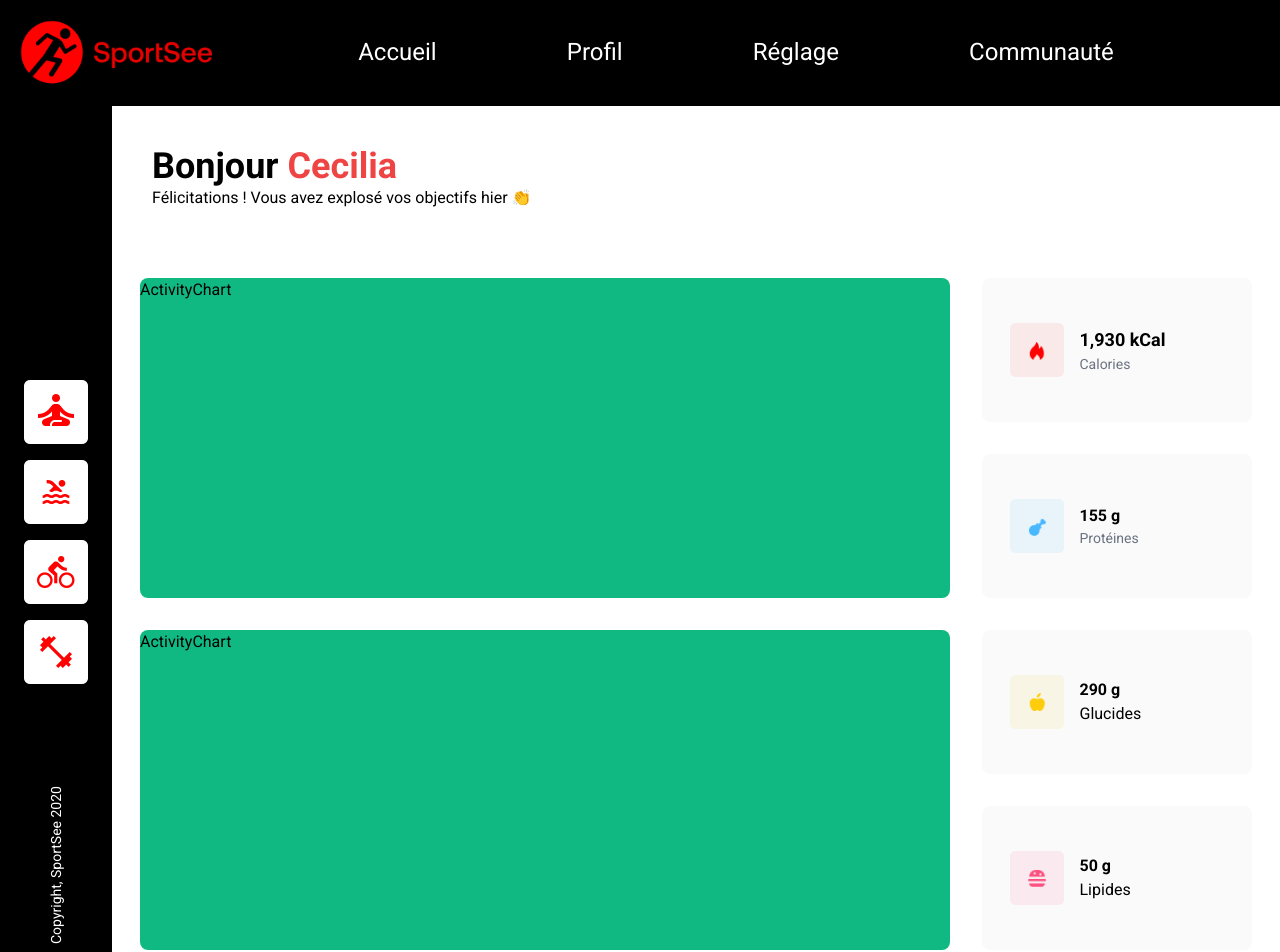
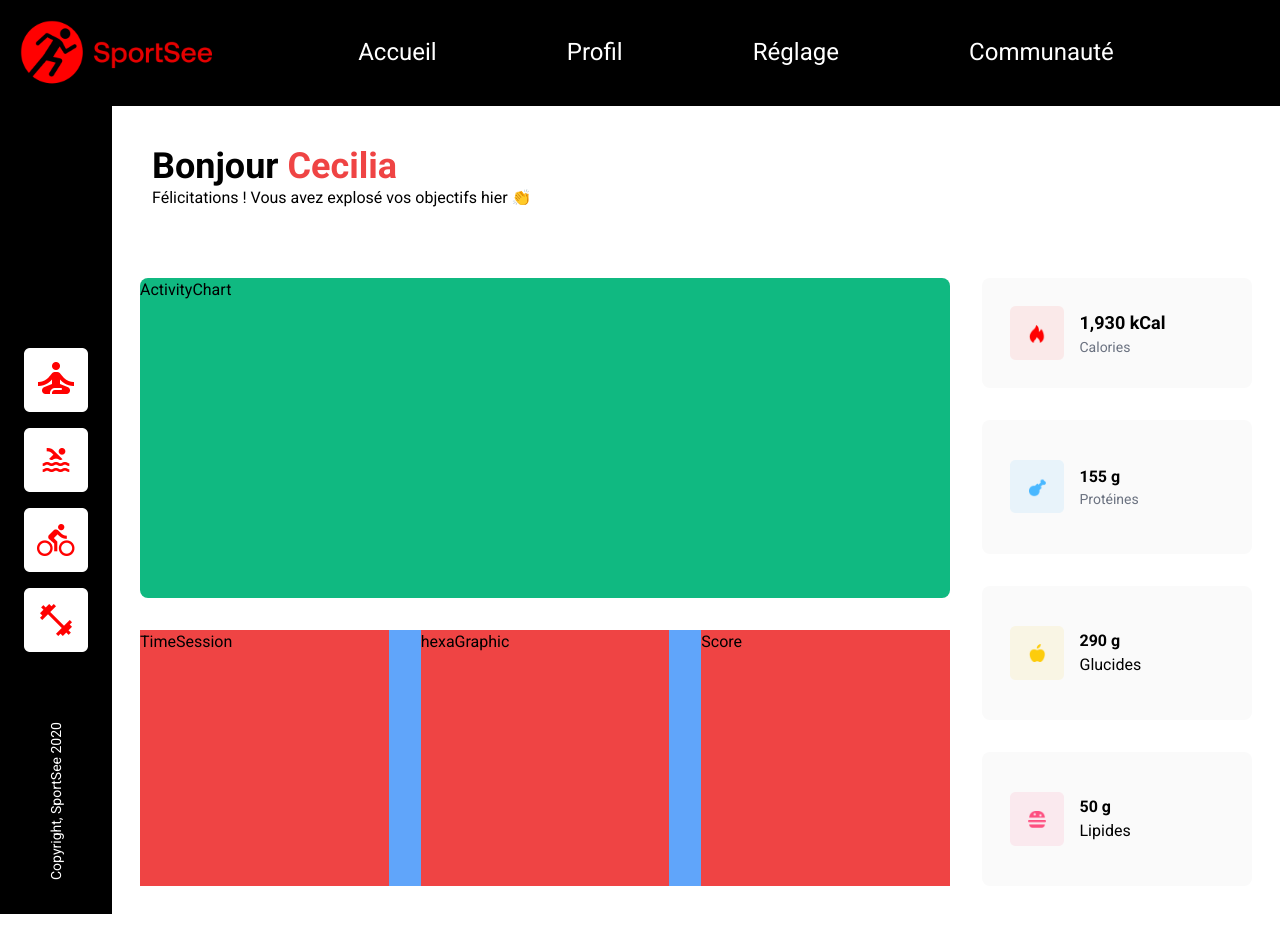
Before and after one commit to D-Sriver/SportSee-Front, a React (Vite) app: page / in a window 1280 px wide. Shown: the top 952 px of the page. After the commit the page ends 914 px from the top, so only its background shows below. Built offline with nearby package versions, Linux system fonts and the light colour scheme.

Commit message:
✨ création de l'interface charts

```diff
--- a/src/App.tsx
+++ b/src/App.tsx
@@ -1,5 +1,6 @@
 import { useEffect, useState } from 'react';
 import ActivityChart from './components/ActivityChart';
+import GraphicDetail from './components/GraphicDetail';
 import Hero from './components/Hero';
 import NutritionalValue from './components/NutritionalValue';
 import { fetchUserMainData } from './data/fetch';
@@ -31,7 +32,7 @@ export default function App() {
 						<ActivityChart />
 					</div>
 					<div className="flex flex-row">
-						<ActivityChart />
+						<GraphicDetail />
 					</div>
 				</div>
 				<NutritionalValue />
--- /dev/null
+++ b/src/components/GraphicDetail.tsx
@@ -0,0 +1,9 @@
+export default function GraphicDetail() {
+	return (
+		<div className="flex w-full h-full gap-8 items-center justify-between bg-blue-400">
+			<div className="w-full min-h-64 bg-red-500">TimeSession</div>
+			<div className="w-full min-h-64 bg-red-500">hexaGraphic</div>
+			<div className="w-full min-h-64 bg-red-500">Score</div>
+		</div>
+	);
+}
--- a/src/components/NutritionalValue.tsx
+++ b/src/components/NutritionalValue.tsx
@@ -6,7 +6,7 @@ import proteines from '/img/proteines.png';
 export default function NutritionalValue() {
 	return (
 		<div className="flex flex-col w-1/3 justify-between rounded-lg gap-8">
-			<div className="flex items-center gap-4 h-1/4 bg-zinc-50 rounded-lg p-7">
+			<div className="flex items-center gap-4 bg-zinc-50 rounded-lg p-7">
 				<div className="w-1/4 h-full flex items-center justify-center">
 					<img
 						src={calories}
```
